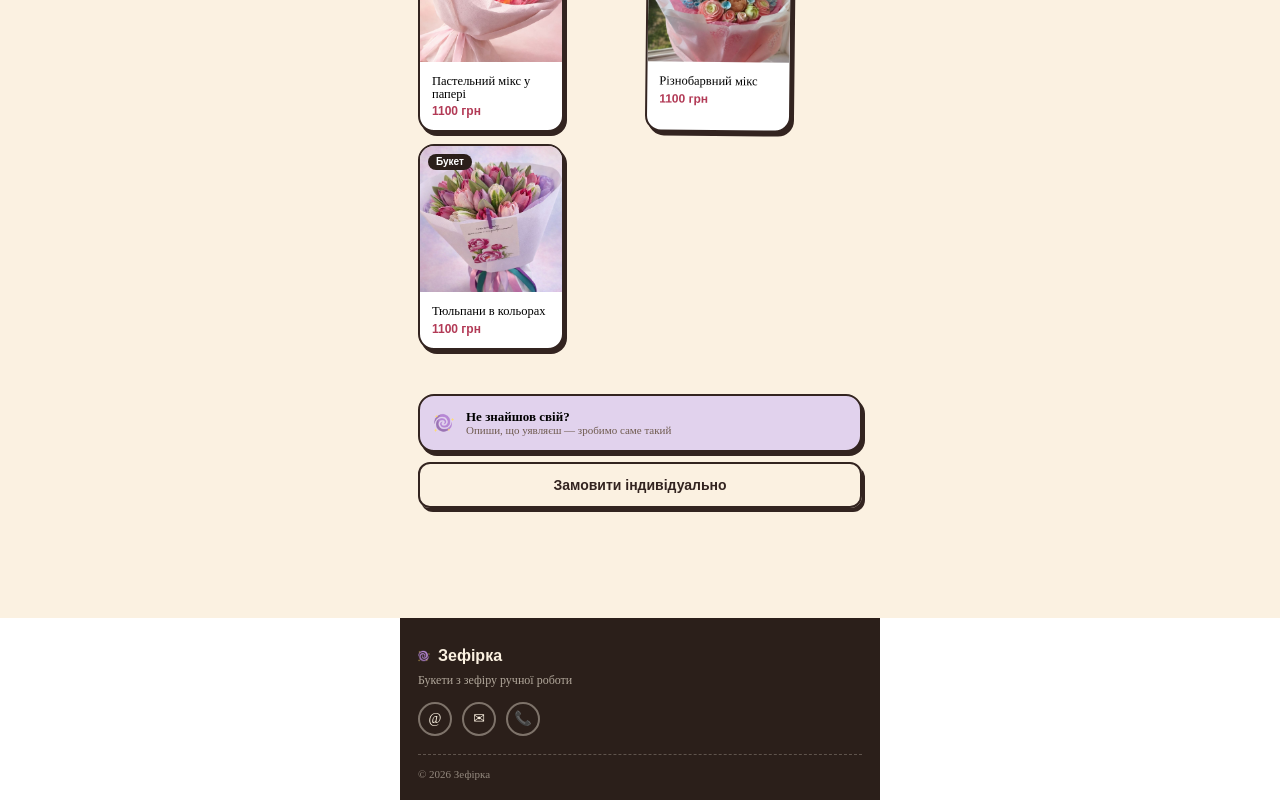
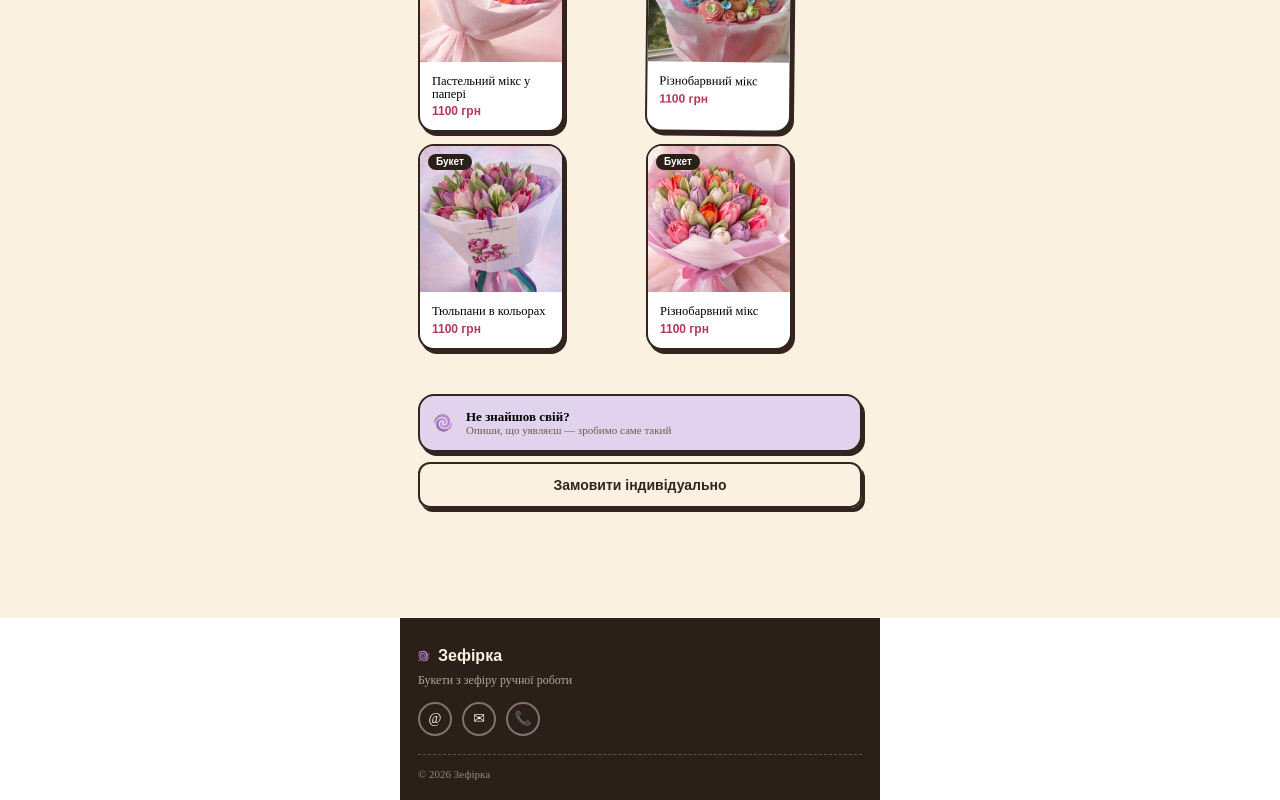
Before and after one commit to RVasyliuk-2003/Custom-Marshmallows, a React (Vite) app: page /Gallery in a window 1280 px wide. Shown: the part 4712-5512 px from the top of the page. Built offline with nearby package versions, Linux system fonts and the light colour scheme.

Commit message:
feat: add new curl photo to bouquetDesigns

```diff
--- a/src/components/data/bouquetDesigns.js
+++ b/src/components/data/bouquetDesigns.js
@@ -302,10 +302,16 @@ const bouquetDesigns = [
   },
   {
     id: 52,
-    name: "Завиток №52",
+    name: "Різнобарвний мікс",
+    type: "Букет",
+    photo: "imgZepfy151.jpg",
+    availableSizes: [10, 16, 18, 20, 25, 30],
+  },
+  {
+    id: 53,
+    name: "Завиток",
     type: "Завиток",
-    photo: "imgZepfy151.jpg",
-    availableSizes: null,
+    photo: "imgZepfy152.jpg",
   },
 ];
 
```
Also changed, not shown: public/imgZepfy152.jpg (added).
